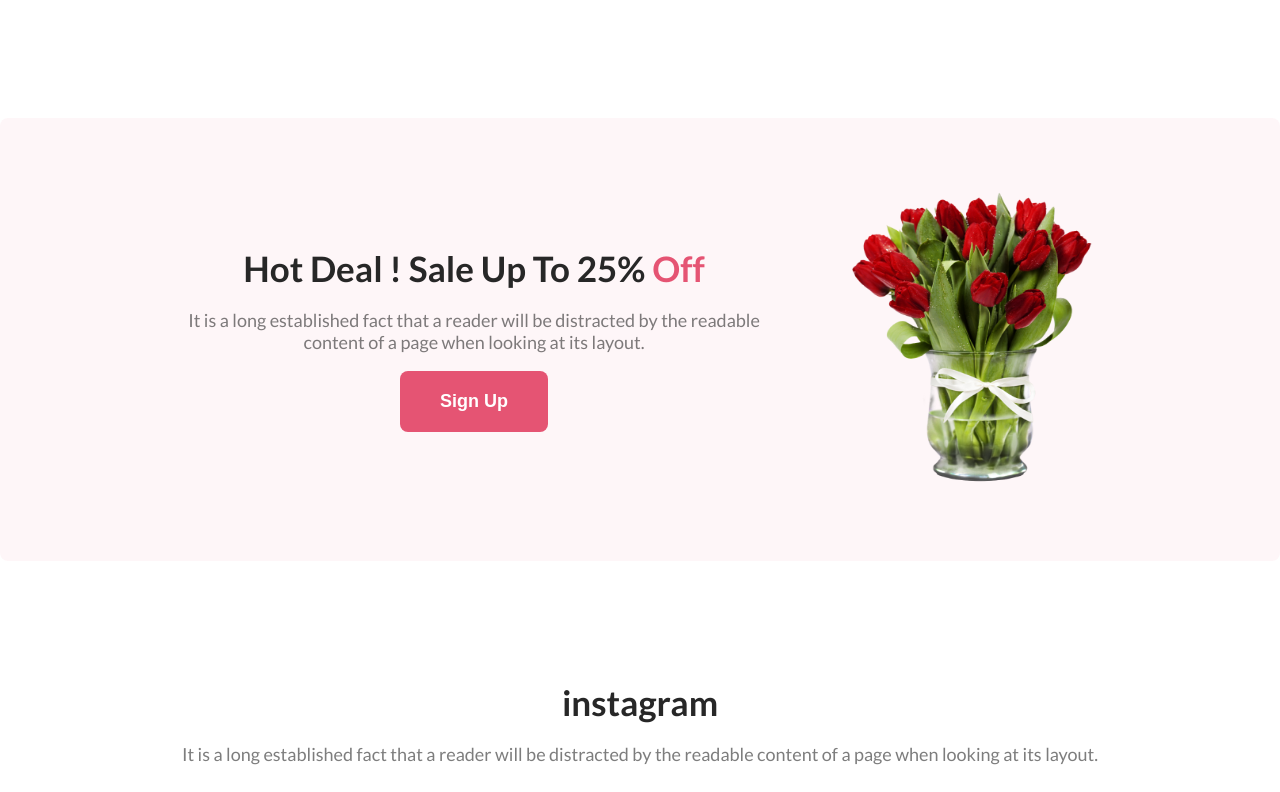
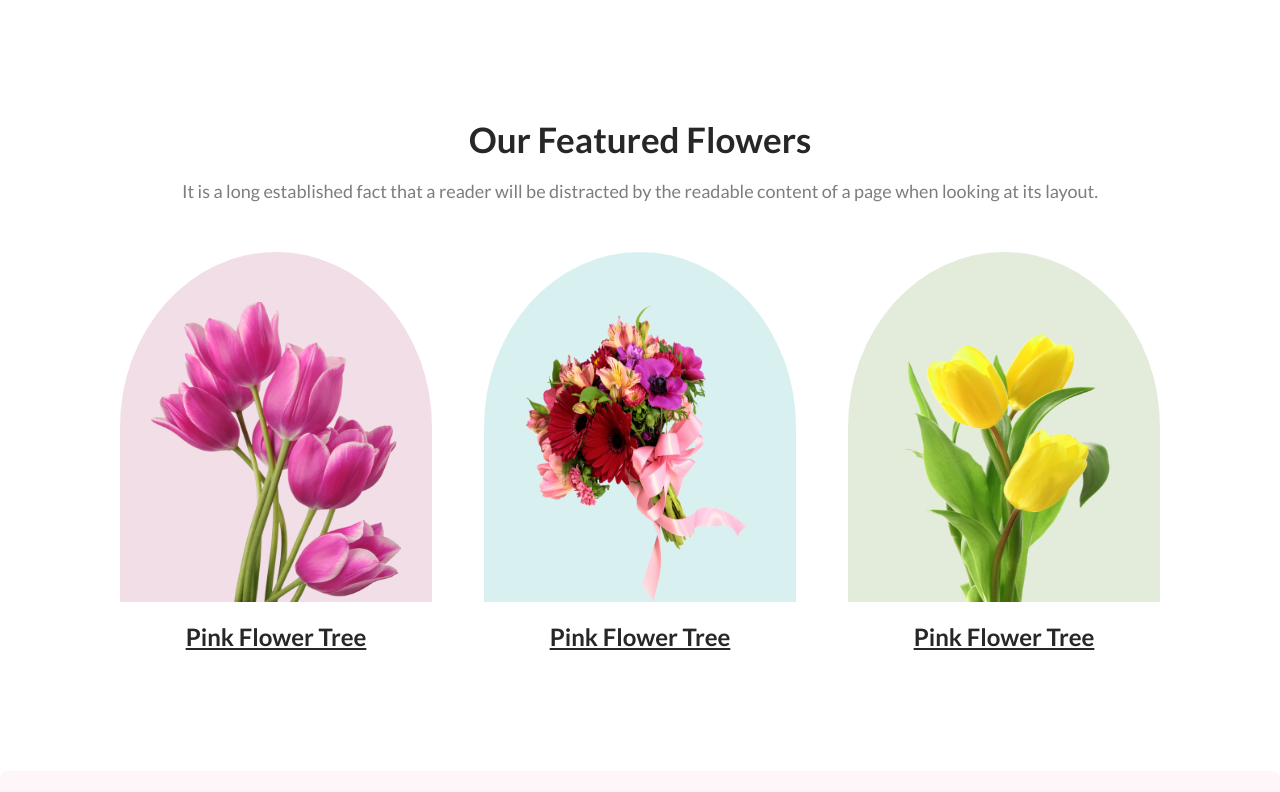
Before and after one commit to abusayed0/flower-shop-assignment-1-batch8, a plain HTML site: page index.html in a window 1280 px wide. Shown: the part 652-1444 px from the top of the page. Drawn offline with Linux system fonts and the light colour scheme.

Commit message:
added featured flowers section

```diff
--- a/index.html
+++ b/index.html
@@ -18,7 +18,9 @@
         <section class="banner">
             <div class="banner-column1">
                 <h2 class="banner-title primary-color">Let's make beautiful flowers a part of your life.</h2>
-                <p class="banner-details-text secondary-color">It is a long established fact that a reader will be distracted by the readable content of a page when looking at its layout. The point of using Lorem Ipsum is that it has a more-or-less normal distribution of letters.</p>
+                <p class="banner-details-text secondary-color">It is a long established fact that a reader will be
+                    distracted by the readable content of a page when looking at its layout. The point of using Lorem
+                    Ipsum is that it has a more-or-less normal distribution of letters.</p>
                 <button type="button" class="btn-primary">Shop Now</button>
             </div>
             <div class="banner-column2">
@@ -27,11 +29,37 @@
         </section>
     </header>
     <main>
+        <!-- featured flowers section  -->
+        <section class="featured-flowers-container">
+            <h3 class="title primary-color">Our Featured Flowers</h3>
+            <p class="details secondary-color">It is a long established fact that a reader will be distracted by the
+                readable content of a page when looking at its layout.</p>
+            <div class="featured-flowers">
+                <div class="flower1-container">
+                    <div class="flower1">
+                    </div>
+                    <a href="" class="flower-details primary-color">Pink Flower Tree</a>
+                </div>
+                <div class="flower2-container">
+                    <div class="flower2">
+                    </div>
+                    <a href="" class="flower-details primary-color">Pink Flower Tree</a>
+
+                </div>
+                <div class="flower3-container">
+                    <div class="flower3">
+                    </div>
+                    <a href="" class="flower-details primary-color">Pink Flower Tree</a>
+
+                </div>
+            </div>
+        </section>
         <!-- hot deal section  -->
         <section class="hot-deal-container">
             <div class="hot-deal-column1">
                 <h3 class="title primary-color">Hot Deal ! Sale Up To 25% <span id="off">Off</span></h3>
-                <p class="details secondary-color">It is a long established fact that a reader will be distracted by the readable content of a page when looking at its layout.</p>
+                <p class="details secondary-color">It is a long established fact that a reader will be distracted by the
+                    readable content of a page when looking at its layout.</p>
                 <button type="button" class="btn-primary">Sign Up</button>
             </div>
             <div class="hot-deal-column2">
@@ -41,7 +69,8 @@
         <!-- instagram section  -->
         <section class="instagram">
             <h3 class="title primary-color">instagram</h3>
-            <p class="details secondary-color">It is a long established fact that a reader will be distracted by the readable content of a page when looking at its layout.</p>
+            <p class="details secondary-color">It is a long established fact that a reader will be distracted by the
+                readable content of a page when looking at its layout.</p>
             <div class="instagram-images">
                 <img src="flower-asset/flower-01.png" alt="">
                 <img src="flower-asset/rectange-4.png" alt="">
@@ -61,7 +90,8 @@
     </main>
     <footer>
         <h3 class="footer-title">Flower<span class="shop">Shop</span></h3>
-        <p class="footer-text">It is a long established fact that a reader will be distracted by the readable content of a page when looking at its layout.</p>
+        <p class="footer-text">It is a long established fact that a reader will be distracted by the readable content of
+            a page when looking at its layout.</p>
         <small class="copyright">@2020-2023, FlowerShop.com. All rights reserved. </small>
     </footer>
 </body>
--- a/styles/flower-shop.css
+++ b/styles/flower-shop.css
@@ -71,7 +71,46 @@ header {
     width: 100%;
     display: block;
 }
+/* featured flowers style  */
+.featured-flowers-container{
+    margin: 120px 120px 0 120px;
+    text-align: center;
+}
+.featured-flowers{
+    display: flex;
+    justify-content: space-between;
+    margin-top: 50px;
+}
+.flower1-container,.flower2-container,.flower3-container{
+    width: 30%;
+}
+.flower1,.flower2,.flower3{
+    margin-bottom: 20px;
+    width: 100%;
+    height: 350px;
+    border-radius:50% 50% 0 0;
+    background-repeat: no-repeat;
+    background-size: 80% 300px;
+    background-position: center bottom;
+}
+.flower1{
+    background-image: url("../flower-asset/pngwing-6.png");
+    background-color: rgba(167, 33, 98, 0.15);
 
+}
+.flower2{
+    background-image: url("../flower-asset/pngwing-5.png");
+    background-color:rgba(5, 151, 160, 0.15);
+}
+.flower3{
+    background-image: url("../flower-asset/pngwing-7.png");
+    background-color: rgba(71, 125, 17, 0.15);
+}
+.flower-details{
+    font-size: 24px;
+    font-weight: 700;
+    text-decoration: underline;
+}
 /* hot deal section style  */
 .hot-deal-container {
     display: flex;
@@ -154,7 +193,7 @@ footer{
     color: #E55473;
     font-size: 40px;
     font-weight: 700;
-    margin: 20px auto;
+    margin: 20px 0;
 }
 .shop{
     color: #FFF;
```
Also changed, not shown: flower-asset/pngwing-5.png (renamed from flower-asset/pngwing 5.png), flower-asset/pngwing-6.png (renamed from flower-asset/pngwing 6.png), flower-asset/pngwing-7.png (renamed from flower-asset/pngwing 7.png).
